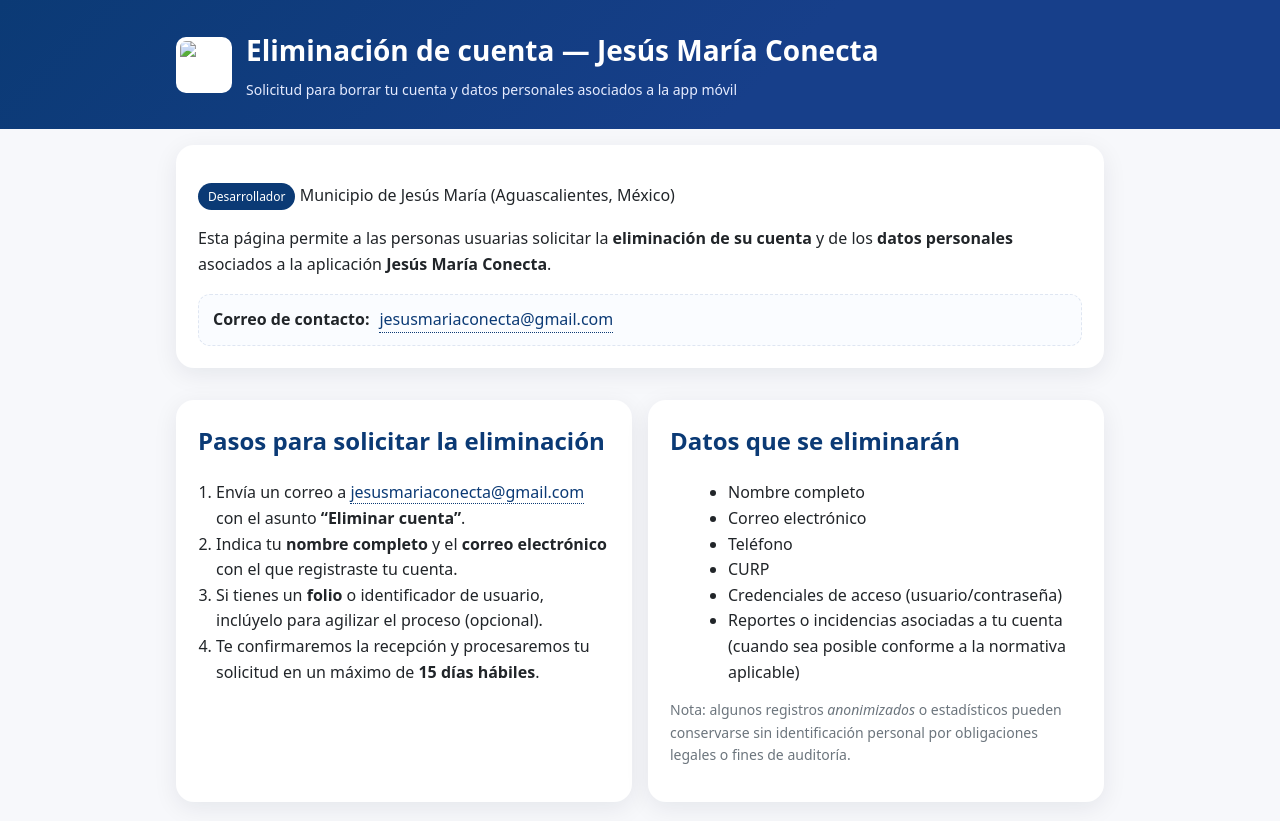
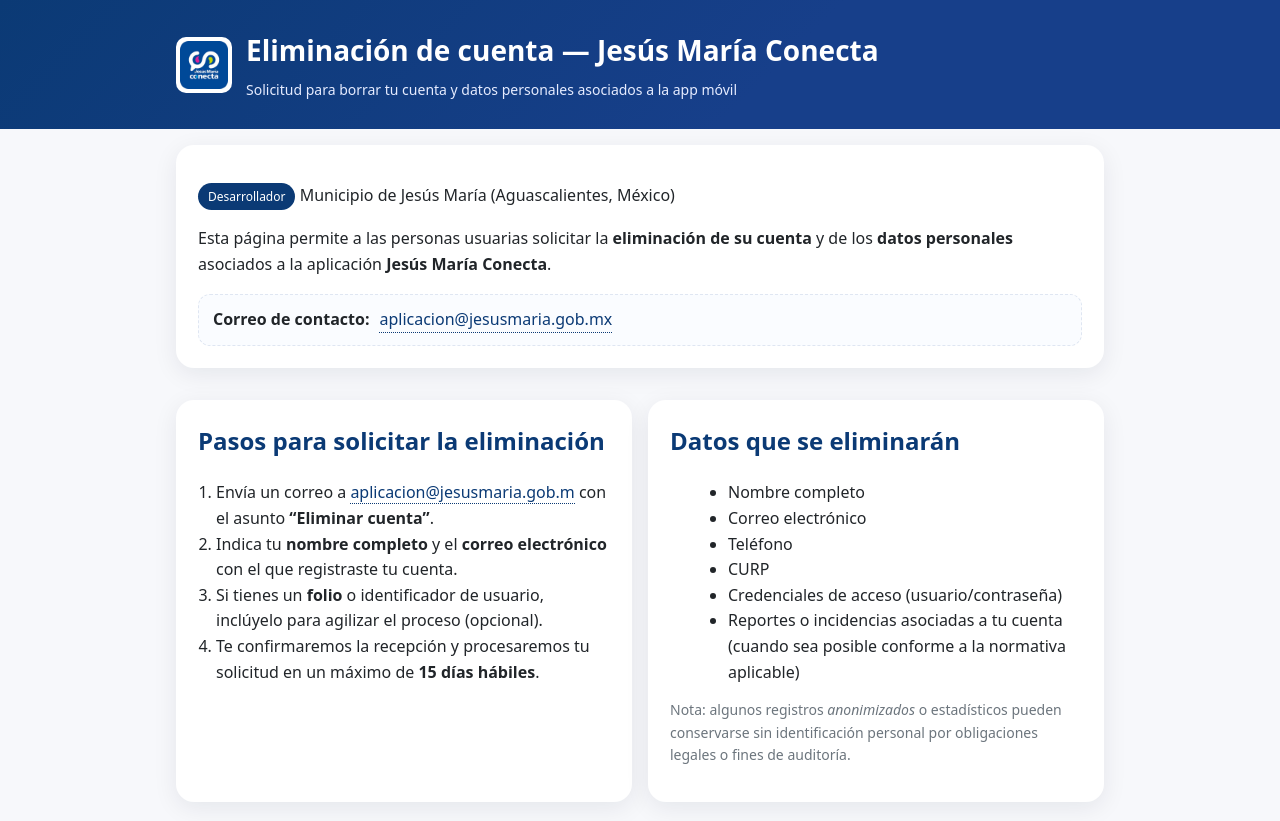
Before and after one commit to jesusmariaconecta-ui/eliminar-cuenta-jmc, a plain HTML site: page index.html in a window 1280 px wide. Shown: the top 821 px of the page. Drawn offline with Linux system fonts and the light colour scheme.

Commit message:
Update logo image and contact email in index.html

```diff
--- a/index.html
+++ b/index.html
@@ -75,10 +75,10 @@
   <div class="wrap">
     <div class="brand">
       <!-- Aquí va tu logo -->
-      <img src=".1024-convertido-a-mediano.png"
-           alt="Logo Jesús María"
-           width="56" height="56"
-           style="border-radius:10px;background:#fff;padding:4px;">
+      <img src="./1024-convertido-a-pequeño.jpeg"
+     alt="Logo Jesús María"
+     width="56" height="56"
+     style="border-radius:10px;background:#fff;padding:4px;">
       <div>
         <h1>Eliminación de cuenta — Jesús María Conecta</h1>
         <p class="subtitle">Solicitud para borrar tu cuenta y datos personales asociados a la app móvil</p>
@@ -93,7 +93,7 @@
       <p><span class="pill">Desarrollador</span> Municipio de Jesús María (Aguascalientes, México)</p>
       <p>Esta página permite a las personas usuarias solicitar la <strong>eliminación de su cuenta</strong> y de los <strong>datos personales</strong> asociados a la aplicación <strong>Jesús María Conecta</strong>.</p>
       <div class="contact">
-        <strong>Correo de contacto:</strong> <a href="mailto:aplicacion@jesusmaria.gob.mx">jesusmariaconecta@gmail.com</a>
+        <strong>Correo de contacto:</strong> <a href="mailto:aplicacion@jesusmaria.gob.mx">aplicacion@jesusmaria.gob.mx</a>
       </div>
     </div>
 
@@ -101,7 +101,7 @@
       <section class="card">
         <h2>Pasos para solicitar la eliminación</h2>
         <ol>
-          <li>Envía un correo a <a href="mailto:aplicacion@jesusmaria.gob.mx">jesusmariaconecta@gmail.com</a> con el asunto <strong>“Eliminar cuenta”</strong>.</li>
+          <li>Envía un correo a <a href="mailto:aplicacion@jesusmaria.gob.mx">aplicacion@jesusmaria.gob.m</a> con el asunto <strong>“Eliminar cuenta”</strong>.</li>
           <li>Indica tu <strong>nombre completo</strong> y el <strong>correo electrónico</strong> con el que registraste tu cuenta.</li>
           <li>Si tienes un <strong>folio</strong> o identificador de usuario, inclúyelo para agilizar el proceso (opcional).</li>
           <li>Te confirmaremos la recepción y procesaremos tu solicitud en un máximo de <strong>15 días hábiles</strong>.</li>
```
